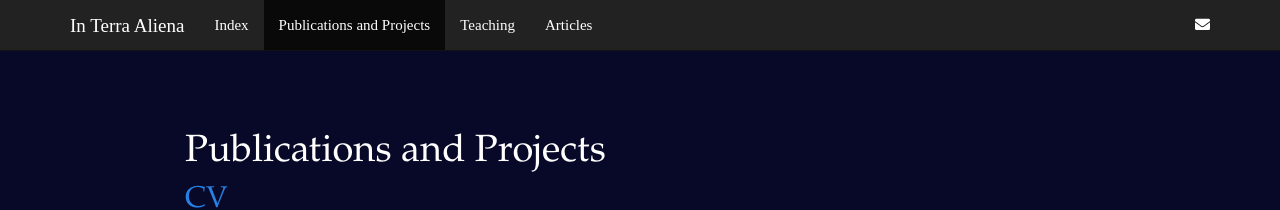
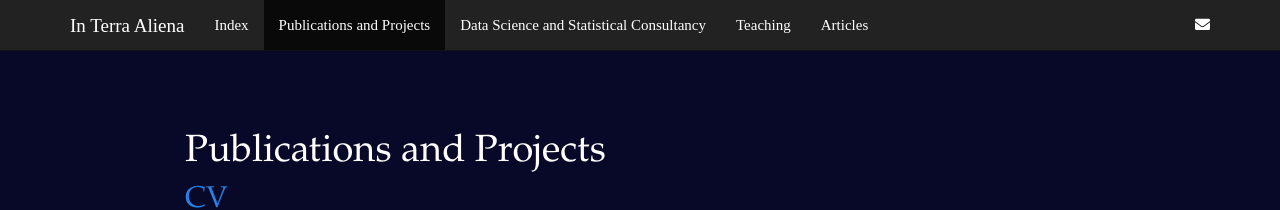
Before and after one commit to ManifoldPreacher/in-terra-aliena.github.io, a Jekyll site: the page publications_projects.html, which Jekyll copies as it is, in a window 1280 px wide. Shown: the top 210 px of the page. Built offline with Jekyll 4.4.1, drawn with Linux system fonts in a browser that asks for light colours.

Commit message:
Update publications_projects.html

```diff
--- a/publications_projects.html
+++ b/publications_projects.html
@@ -365,6 +365,9 @@ $(document).ready(function () {
   <a href="publications_projects.html">Publications and Projects</a>
 </li>
 <li>
+  <a href="datstat_consulting.html">Data Science and Statistical Consultancy</a>
+</li>
+<li>
   <a href="teaching.html">Teaching</a>
 </li>
 <li>
```
